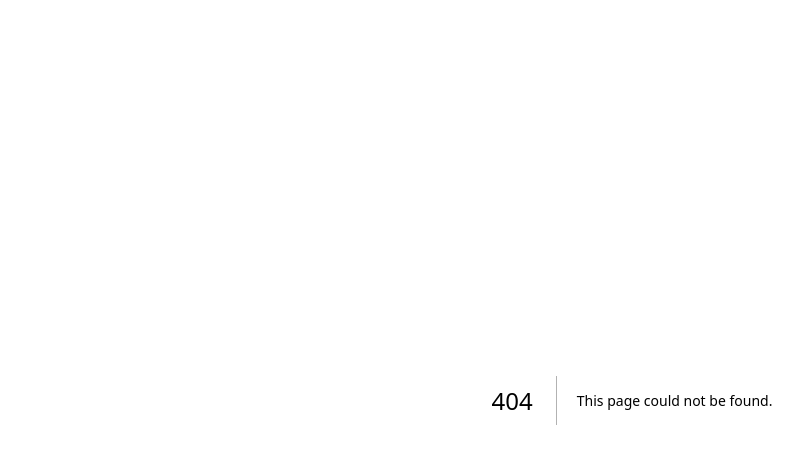
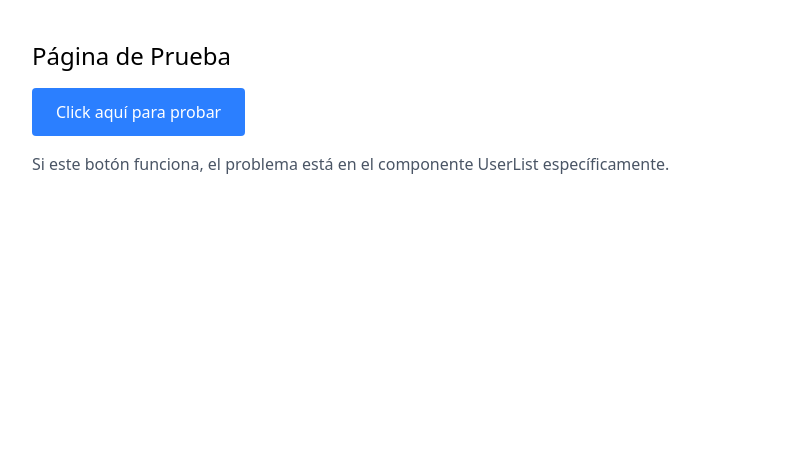
Before and after one commit to rafad8604/PruebaTecnicaDespliegue, a Next.js app in the folder front/: page /test-button in a window 1280 px wide. Before the commit this address had no page. Shown: the top 464 px of the page, without its empty margins (8-811 px from the left). Built offline with nearby package versions, Linux system fonts and the light colour scheme.

Commit message:
test: agregar página de prueba simple para diagnosticar

```diff
--- /dev/null
+++ b/front/src/app/test-button/page.tsx
@@ -0,0 +1,24 @@
+'use client';
+
+export default function TestButton() {
+  const handleClick = () => {
+    console.log('BOTÓN FUNCIONÓ!');
+    alert('El botón funciona correctamente');
+  };
+
+  return (
+    <div className="p-10">
+      <h1 className="text-2xl mb-4">Página de Prueba</h1>
+      <button
+        type="button"
+        onClick={handleClick}
+        className="px-6 py-3 bg-blue-500 text-white rounded hover:bg-blue-600"
+      >
+        Click aquí para probar
+      </button>
+      <p className="mt-4 text-gray-600">
+        Si este botón funciona, el problema está en el componente UserList específicamente.
+      </p>
+    </div>
+  );
+}
```
